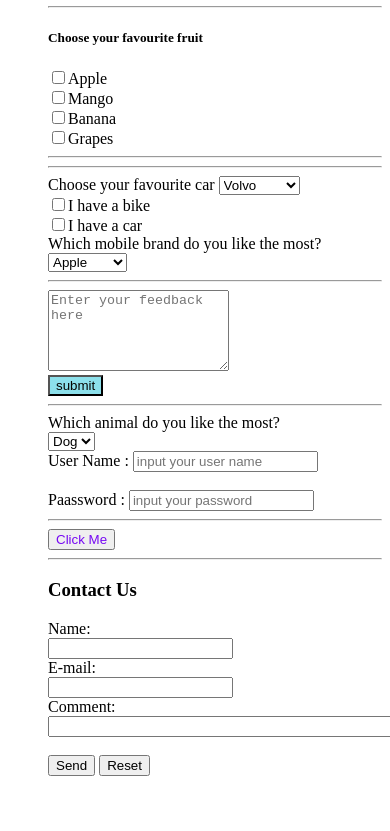
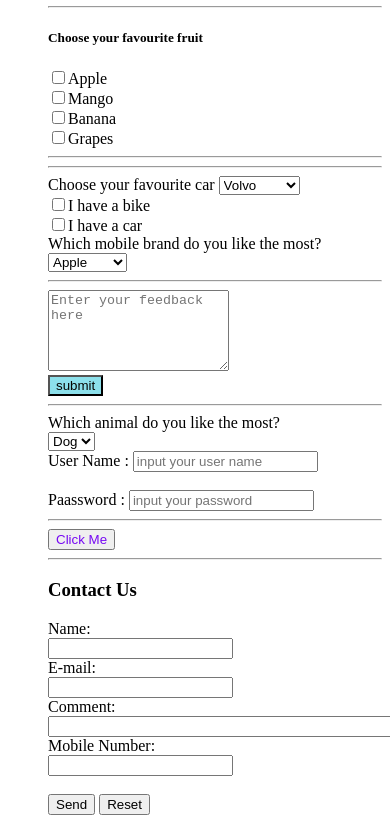
Before and after one commit to Sharmaji74/JHOOMO, a plain HTML site: page index.html in a window 390 px wide. Shown: the part 3499-4330 px from the top of the page. Before the commit the page ends 4291 px from the top, so only its background shows below. Drawn offline with Linux system fonts and the light colour scheme.

Commit message:
mobile added

```diff
--- a/index.html
+++ b/index.html
@@ -239,7 +239,9 @@
         E-mail:<br>
         <input type="text" name="mail"><br>
         Comment:<br>
-        <input type="text" name="comment" size="50"><br><br>
+        <input type="text" name="comment" size="50"><br>
+        Mobile Number:<br>
+        <input type="number" name ="mobile number"><br><br>
         <input type="submit" value="Send">
         <input type="reset" value="Reset">
   </body>
```
